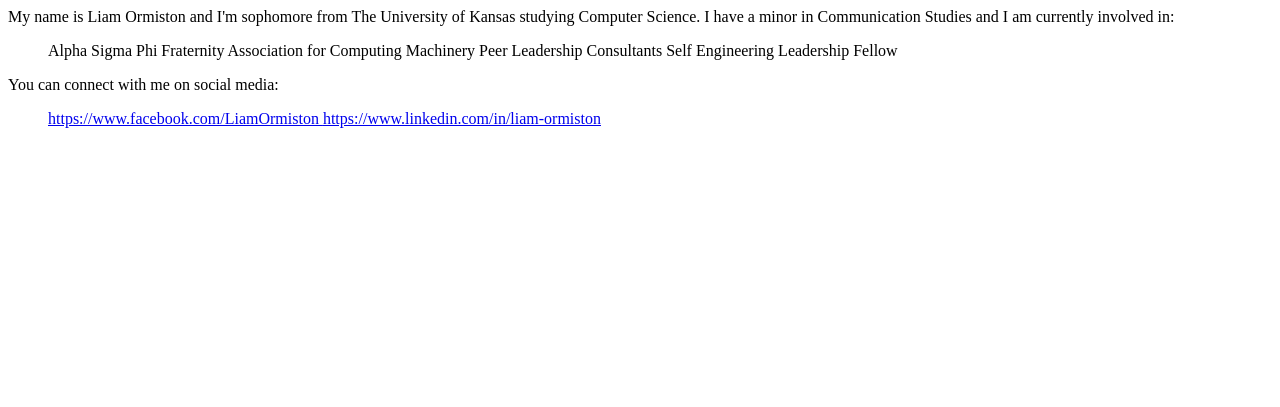
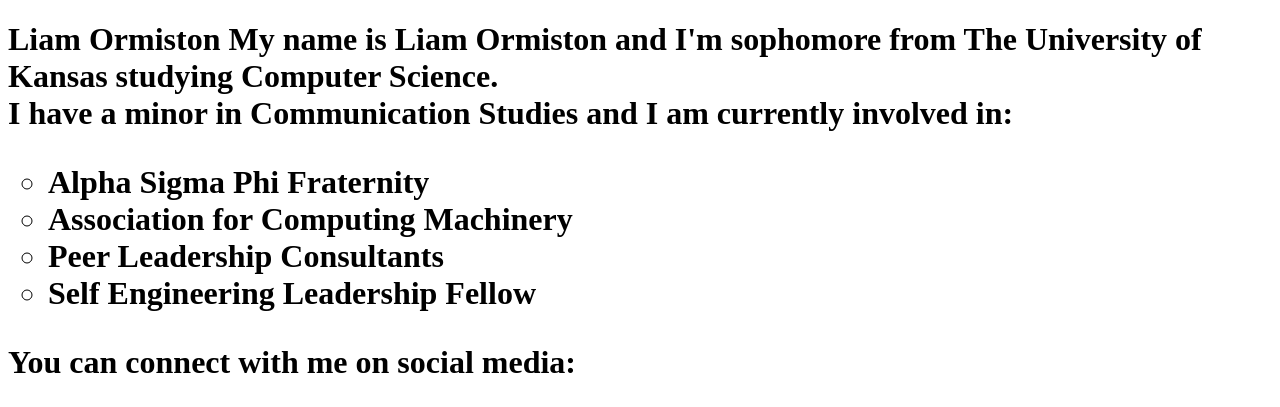
Before and after one commit to LiamOrmiston/LiamOrmiston.github.io, a plain HTML site: page index.html in a window 1280 px wide. Shown: the top 407 px of the page. Drawn offline with Linux system fonts and the light colour scheme.

Commit message:
Changed formating and added a header

```diff
--- a/index.html
+++ b/index.html
@@ -1,21 +1,22 @@
 <!DOCTYPE html>
 <html>
-
+<h1>
+  Liam Ormiston
+</h>
 <body>
-My name is Liam Ormiston and I'm sophomore from The University of Kansas studying Computer Science.
-I have a minor in Communication Studies and I am currently involved in:
+My name is Liam Ormiston and I'm sophomore from The University of Kansas studying Computer Science. <br>
+I have a minor in Communication Studies and I am currently involved in: <br>
 <ul type="circle">
-  Alpha Sigma Phi Fraternity
-  Association for Computing Machinery
-  Peer Leadership Consultants
-  Self Engineering Leadership Fellow
+  <li>Alpha Sigma Phi Fraternity</li>
+  <li>Association for Computing Machinery</li>
+  <li>Peer Leadership Consultants</li>
+  <li>Self Engineering Leadership Fellow</li>
 </ul>
 
-You can connect with me on social media:
+You can connect with me on social media: <br>
 <ul>
-  <a href="url"> https://www.facebook.com/LiamOrmiston </a>
-  <a href="url"> https://www.linkedin.com/in/liam-ormiston </a>
+  <li> <a href="url"> https://www.facebook.com/LiamOrmiston </a> </li>
+  <li> <a href="url"> https://www.linkedin.com/in/liam-ormiston </a> </li>
 </ul>
 </body>
-
 </html>
```
